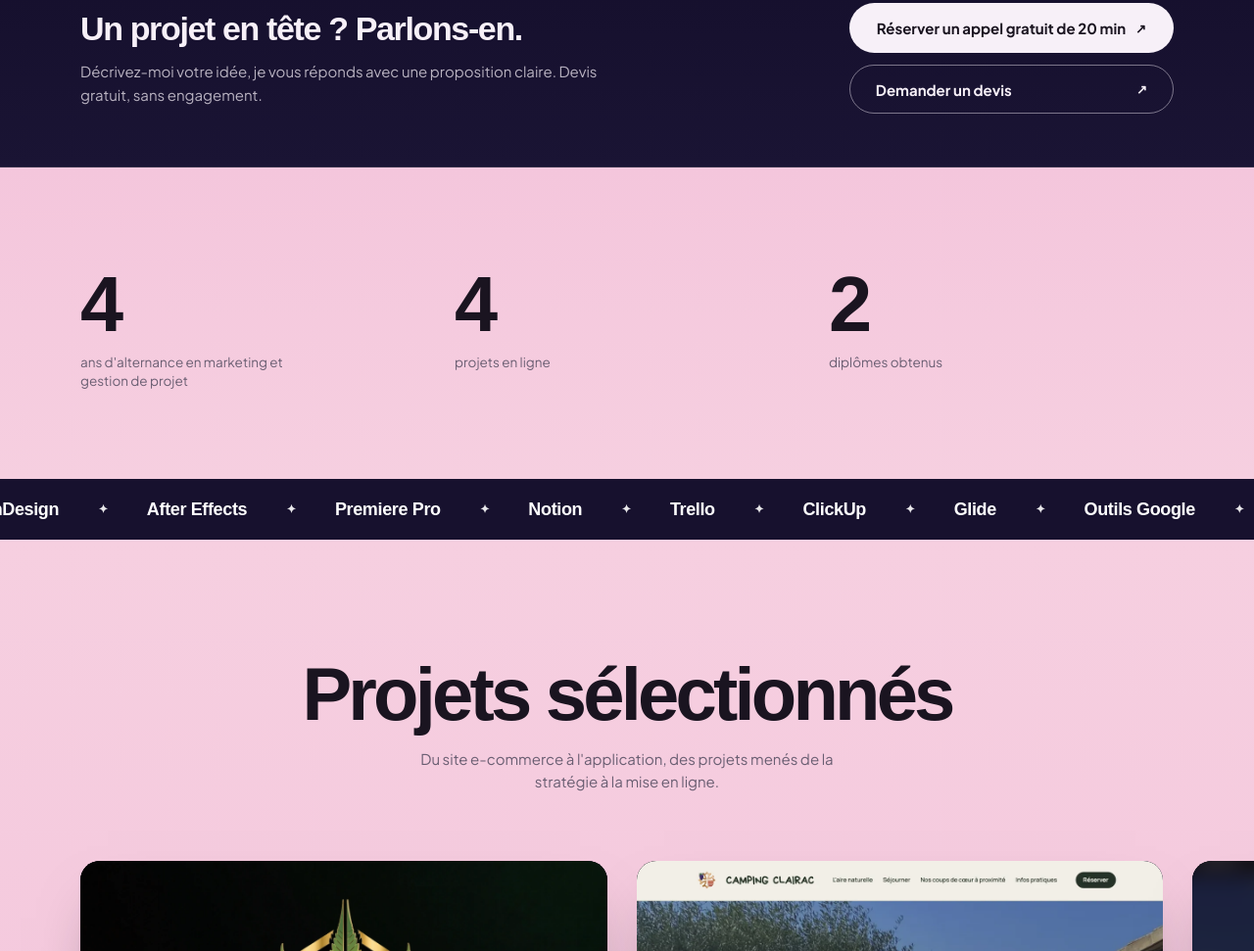
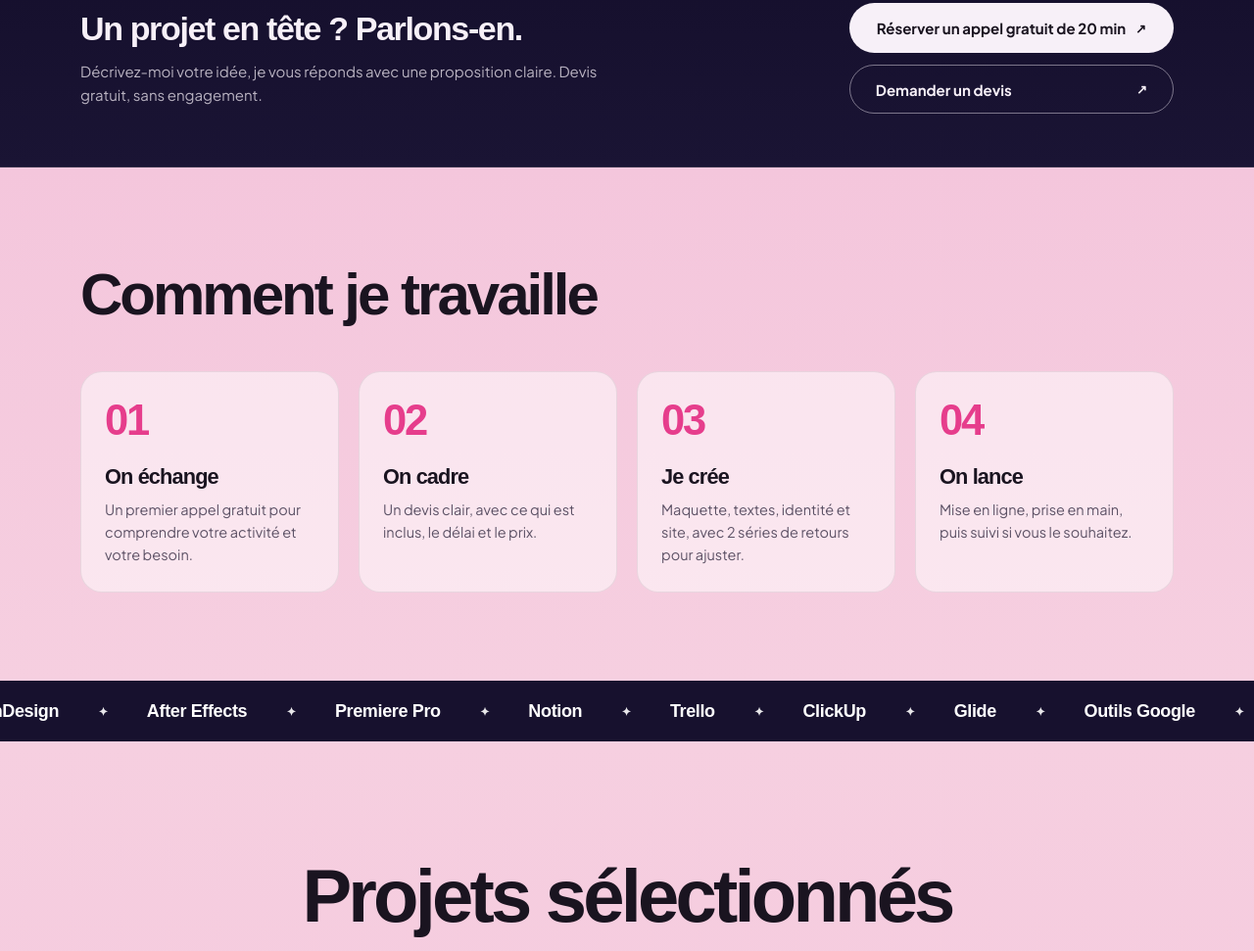
Before and after one commit to moonwalkerV/portfolio-amelie, a website: page index.html in a window 1280 px wide. Shown: the part 2737-3708 px from the top of the page at 98% size. Drawn offline with Linux system fonts and the light colour scheme; a web font is replaced by a local one.

Commit message:
Chiffres masqués (SHOW_STATS = false) : section « Comment je travaille » à leur place
Co-Authored-By: Claude Sonnet 5.5 <noreply@anthropic.com>

```diff
--- a/index.html
+++ b/index.html
@@ -268,11 +268,24 @@
 </section>
 
 <!-- CHIFFRES (rose) -->
-<section class="stats" data-nav="pink">
+<section class="stats" data-nav="pink" hidden>
   <div class="wrap stats-grid">
     <div class="stat reveal"><b><span data-count="4">4</span></b><span>ans d'alternance en marketing et gestion de projet</span></div>
     <div class="stat reveal"><b><span data-count="4">4</span></b><span>projets en ligne</span></div>
     <div class="stat reveal"><b><span data-count="2">2</span></b><span>diplômes obtenus</span></div>
+  </div>
+</section>
+
+<!-- COMMENT JE TRAVAILLE (rose) : affiché à la place des chiffres tant que SHOW_STATS = false -->
+<section class="how" data-nav="pink">
+  <div class="wrap">
+    <h2 class="how-title reveal">Comment je travaille</h2>
+    <div class="how-grid">
+      <article class="step reveal"><span class="step-n">01</span><h3>On échange</h3><p>Un premier appel gratuit pour comprendre votre activité et votre besoin.</p></article>
+      <article class="step reveal"><span class="step-n">02</span><h3>On cadre</h3><p>Un devis clair, avec ce qui est inclus, le délai et le prix.</p></article>
+      <article class="step reveal"><span class="step-n">03</span><h3>Je crée</h3><p>Maquette, textes, identité et site, avec 2 séries de retours pour ajuster.</p></article>
+      <article class="step reveal"><span class="step-n">04</span><h3>On lance</h3><p>Mise en ligne, prise en main, puis suivi si vous le souhaitez.</p></article>
+    </div>
   </div>
 </section>
 
--- a/script.js
+++ b/script.js
@@ -16,6 +16,10 @@
   var setHidden = function (sel, hide) { $$(sel).forEach(function (el) { el.hidden = hide; }); };
   setHidden('#offres, .nav-links a[href="#offres"]', !SHOW_OFFERS);
   setHidden('.cta-band', SHOW_OFFERS);
+  // SHOW_STATS : true = bande des chiffres (4 / 4 / 2) ; false = section « Comment je travaille » à la place.
+  var SHOW_STATS = false;
+  setHidden('.stats', !SHOW_STATS);
+  setHidden('.how', SHOW_STATS);
 
   // ---------- Marquee d'outils ----------
   var tools = ['Figma', 'Canva', 'Photoshop', 'Illustrator', 'InDesign', 'After Effects', 'Premiere Pro', 'Notion', 'Trello', 'ClickUp', 'Glide', 'Outils Google', 'Visual Studio Code', 'Outils IA'];
--- a/style.css
+++ b/style.css
@@ -342,6 +342,22 @@ body::before{
 .stat > span{display:block;margin-top:10px;font-size:13.5px;color:#6a5e72;max-width:220px;line-height:1.4;}
 .stat b span{display:inline;margin:0;font-size:inherit;color:inherit;max-width:none;line-height:inherit;}
 
+/* ===== COMMENT JE TRAVAILLE (même fond que la bande des chiffres) ===== */
+.stats[hidden],.how[hidden]{display:none !important;}
+.how{background:linear-gradient(180deg,#f4c6dc,#f6cfe0);color:var(--ink);padding:100px 0 90px;}
+.how-title{font-size:clamp(34px,5vw,60px);font-weight:800;letter-spacing:-0.05em;line-height:1;margin-bottom:48px;}
+.how-grid{display:grid;grid-template-columns:repeat(4,1fr);gap:20px;}
+.step{padding:28px 24px 26px;border-radius:22px;background:rgba(255,255,255,0.5);border:1px solid rgba(26,20,32,0.08);}
+.step-n{display:block;font-family:'Unbounded',sans-serif;font-weight:800;font-size:clamp(34px,3.4vw,46px);letter-spacing:-0.05em;line-height:1;color:var(--hot-deep);margin-bottom:22px;}
+.step h3{font-size:clamp(19px,1.7vw,22px);font-weight:800;letter-spacing:-0.04em;line-height:1.15;margin-bottom:10px;}
+.step p{font-size:14.5px;line-height:1.6;color:#5d5266;}
+.how-grid .step:nth-child(2){transition-delay:.08s;}
+.how-grid .step:nth-child(3){transition-delay:.16s;}
+.how-grid .step:nth-child(4){transition-delay:.24s;}
+@media (max-width:980px){.how-grid{grid-template-columns:repeat(2,1fr);}}
+@media (max-width:640px){.how{padding:80px 0 70px;}.how-grid{grid-template-columns:1fr;}.how-title{margin-bottom:34px;}}
+@media (prefers-reduced-motion:reduce){.how-grid .step{transition-delay:0s !important;}}
+
 /* ===== BANDE ===== */
 .marquee{background:#17112e;padding:20px 0;overflow:hidden;white-space:nowrap;}
 .marquee-track{display:inline-flex;animation:mscroll 32s linear infinite;}
```
